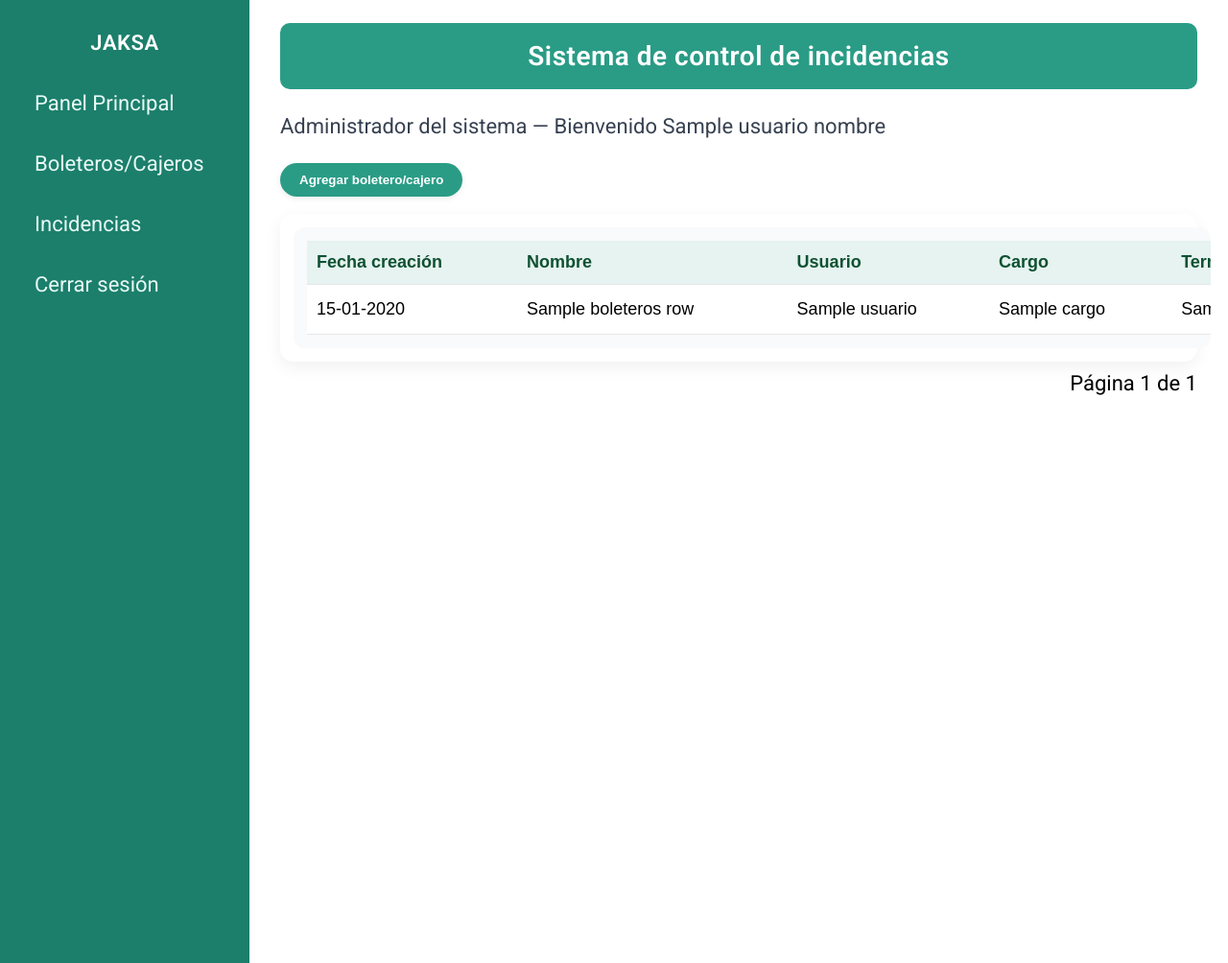
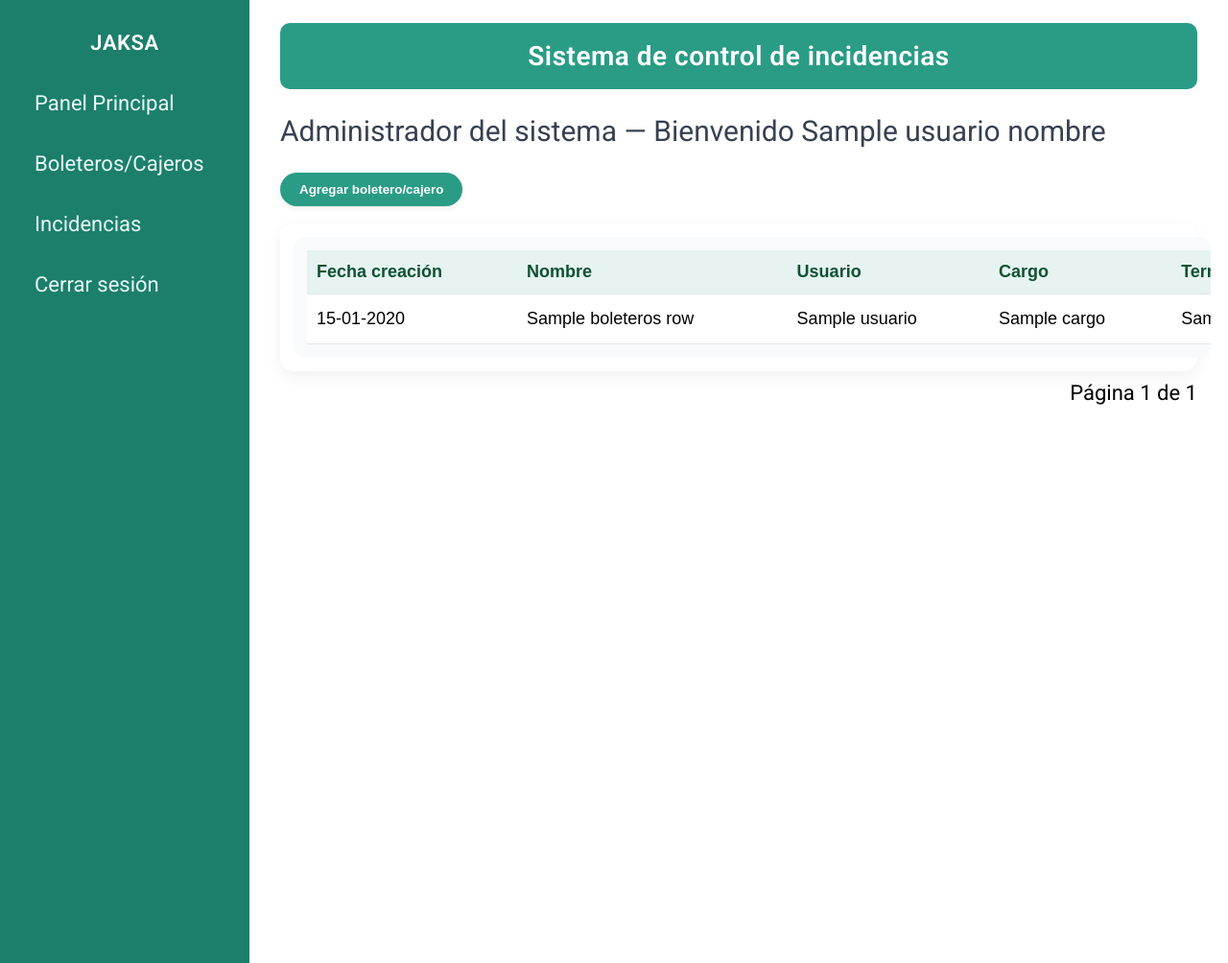
Before and after one commit to Jesus-Meza-Ramirez/control_incidencias, a Django app: template webui/templates/admin_boleteros_dashboard.html in a window 1280 px wide. Shown: the whole page at 96% size. Run offline with Django 5.2, Linux system fonts and the light colour scheme; tables that the repository leaves empty hold one stand-in row (values such as "Sample post"); the template is opened without the code that fills it: values that come from a table or form of the project are taken from there, most other values are stand-ins (such as "Sample title", 1, 10 or a date in 2020).

Commit message:
ahora si

```diff
--- a/webui/static/css/styles.css
+++ b/webui/static/css/styles.css
@@ -88,7 +88,7 @@
     margin-bottom: 18px;
   }
   .hello {
-    font-size: 30;
+    font-size: 30px;
     margin: 8px 0 16px;
     color: #374151;
 
```
